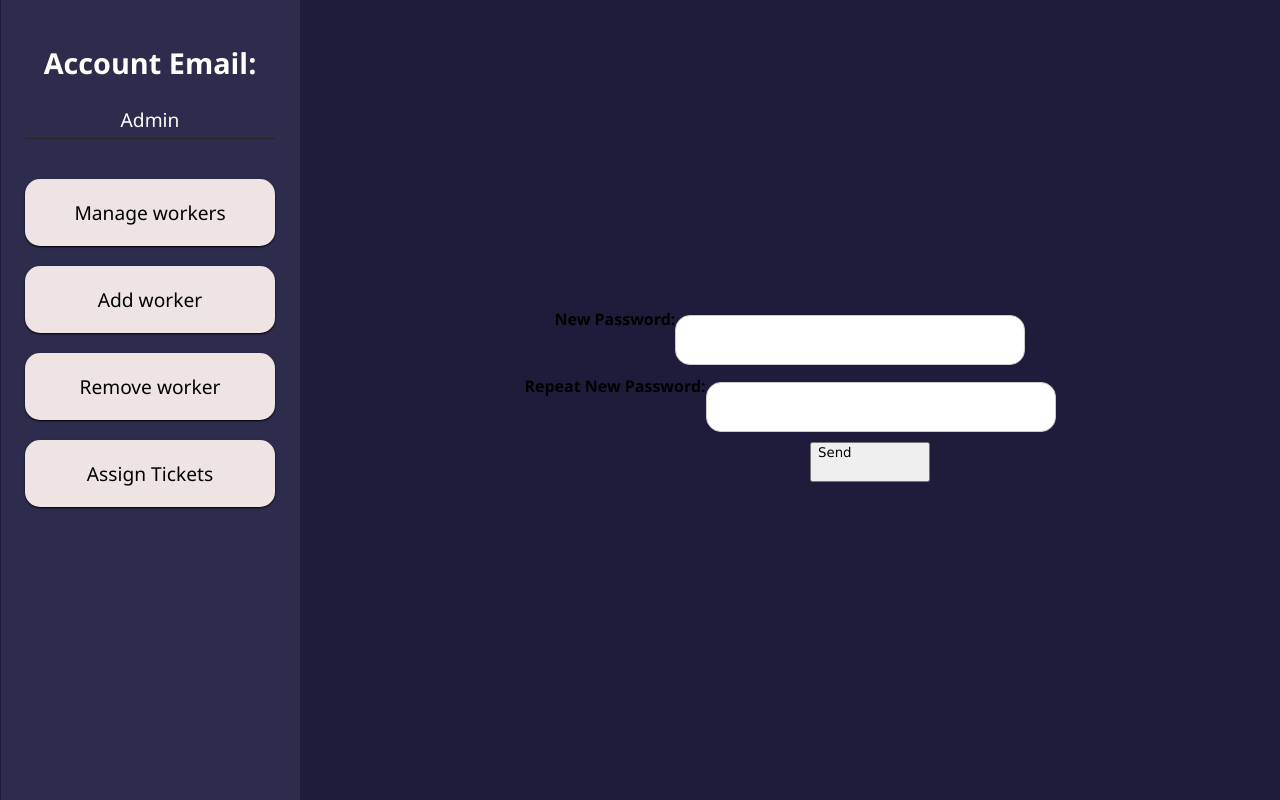
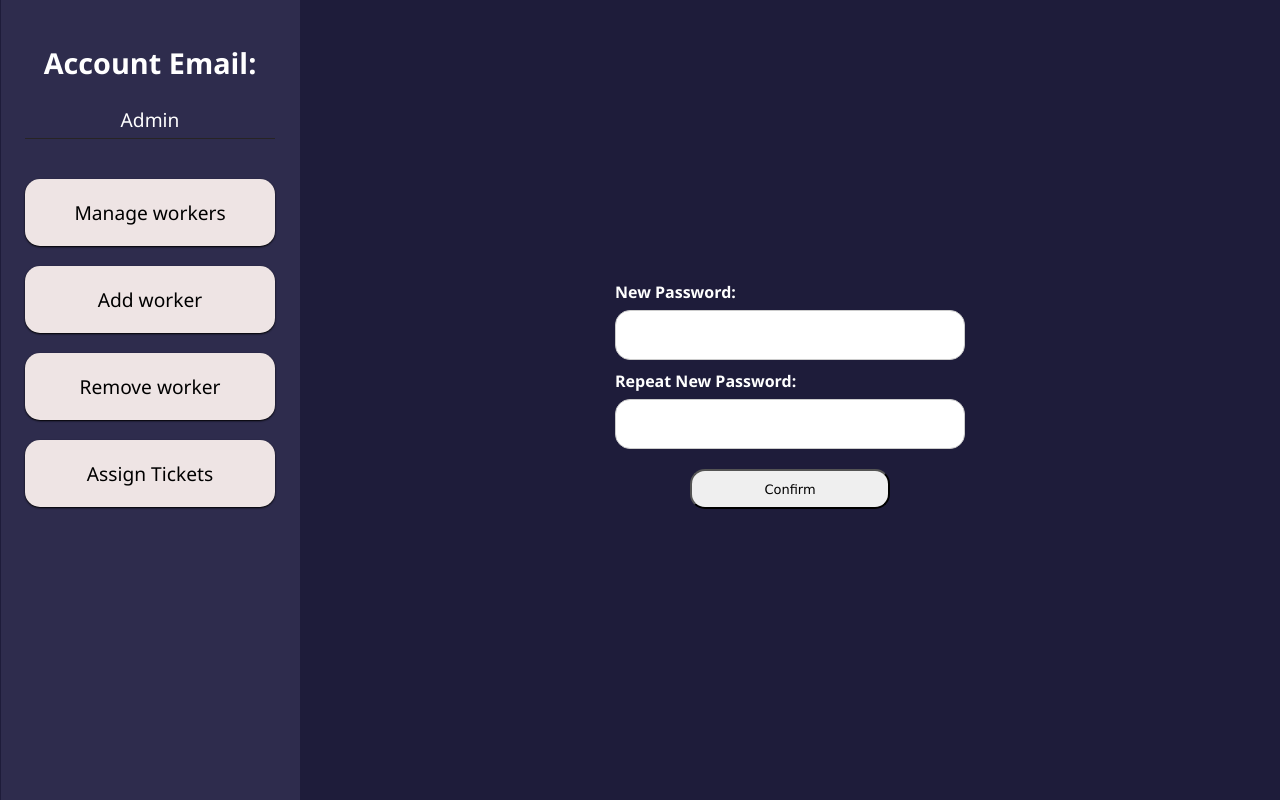
Before and after one commit to davezargar/CRM, a React (Vite) app in the folder client/: page /admin-panel/change-password in a window 1280 px wide. Built offline with nearby package versions, Linux system fonts and the light colour scheme.

Commit message:
changed position of button and changed color on text

```diff
--- a/client/src/ChangePassword.jsx
+++ b/client/src/ChangePassword.jsx
@@ -39,17 +39,17 @@ function ChangePassword() {
     return <div>
         <form className="formContainer" onSubmit={handleSubmit}>
             <div className="formRow">
-                <label>New Password: <input type="text" name="password1" required value={checkPassword}
-                    onChange={(e) => setCheckPassword(e.target.value)}></input></label>
+                <label>New Password: </label><input type="text" name="password1" required value={checkPassword}
+                    onChange={(e) => setCheckPassword(e.target.value)}></input>
             </div>
 
             <div className="formRow">
-                <label>Repeat New Password: <input type="text" name="password2" required value={password}
-                    onChange={(e) => setPassword(e.target.value)}></input></label>
+                <label>Repeat New Password: </label><input type="text" name="password2" required value={password}
+                    onChange={(e) => setPassword(e.target.value)}></input>
             </div>
 
-            <div className="submitContainer">
-                <button type="submit" id="sendButton">Send</button>
+            <div className="submitContainer1">
+                <button type="submit" id="sendButton">Confirm</button>
             </div>
         </form>
     </div>
--- a/client/src/style/Login.css
+++ b/client/src/style/Login.css
@@ -11,6 +11,10 @@ body {
     height: 100vh;
     width: 100%;
     background-color: rgb(30, 28, 58);
+}
+
+.formContainer label {
+    color: white;
 }
 
 .registerCon {
@@ -79,3 +83,22 @@ label {
     color: white;
     cursor: pointer;
 }
+
+.submitContainer1 {
+    display: flex;
+    justify-content: center;
+    /* Centers horizontally */
+    align-items: center;
+    /* Centers vertically (if needed) */
+    width: 100%;
+    margin-top: 10px;
+}
+
+#sendButton {
+    margin-left: 0px;
+    width: 200px;
+    justify-content: center;
+    align-items: center;
+    border-radius: 15px;
+    font-size: 13px;
+}
```
